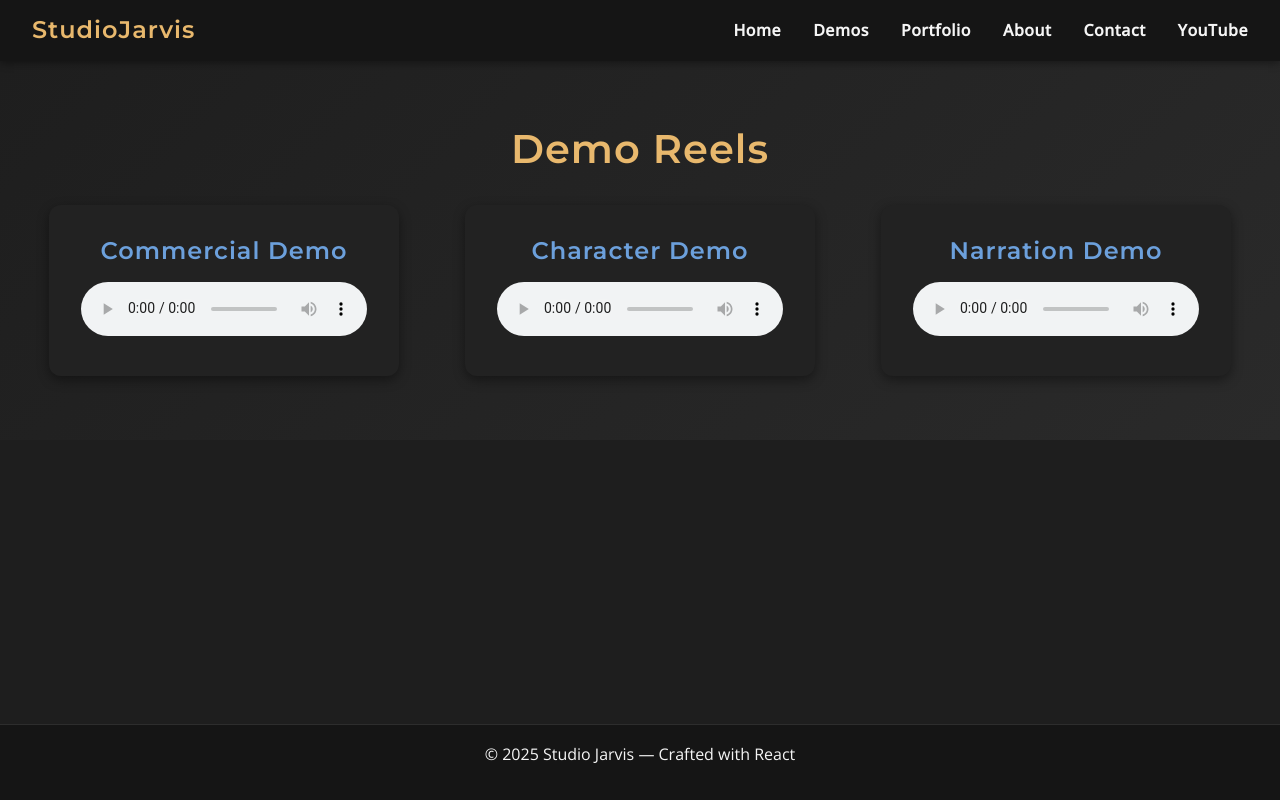
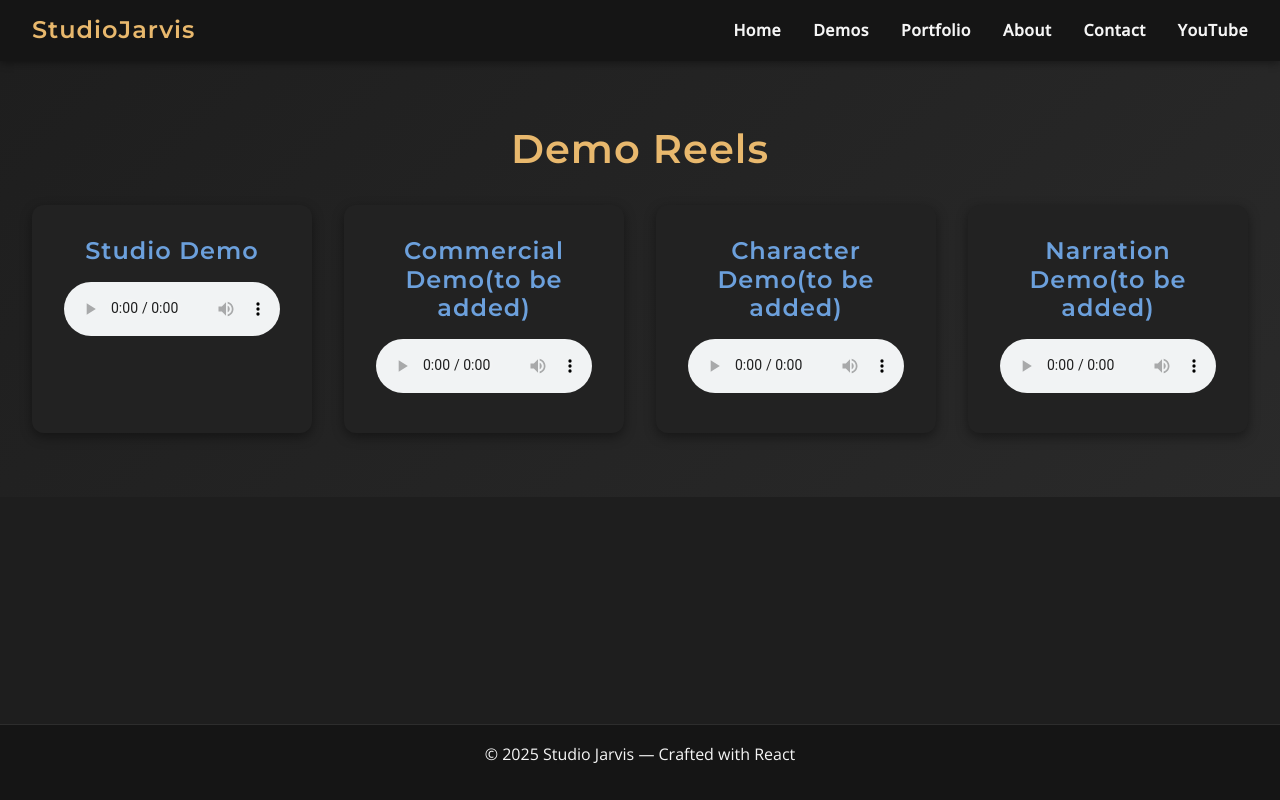
Before and after one commit to baileyjarvis2814/studiojarvis, a React (Create React App) app: page /demos in a window 1280 px wide. Built offline with nearby package versions, Linux system fonts and the light colour scheme.

Commit message:
update by adding studio sample and youtube video sample

```diff
--- a/src/pages/Demos.jsx
+++ b/src/pages/Demos.jsx
@@ -1,10 +1,12 @@
 import "./Demos.css";
+import studioSample from "../assets/audio/StudioSample.mp3";
 
 export default function Demos() {
   const demos = [
-    { title: "Commercial Demo", file: "/audio/commercial.mp3" },
-    { title: "Character Demo", file: "/audio/character.mp3" },
-    { title: "Narration Demo", file: "/audio/narration.mp3" },
+    { title: "Studio Demo", file: studioSample },
+    { title: "Commercial Demo(to be added)", file: "/audio/commercial.mp3" },
+    { title: "Character Demo(to be added)", file: "/audio/character.mp3" },
+    { title: "Narration Demo(to be added)", file: "/audio/narration.mp3" }
   ];
 
   return (
--- a/src/pages/Youtube.jsx
+++ b/src/pages/Youtube.jsx
@@ -1,7 +1,19 @@
+import { useEffect, useState } from "react";
 import { motion } from "framer-motion";
 import "./Youtube.css";
 
 export default function Youtube() {
+  const [useFallback, setUseFallback] = useState(false);
+
+  useEffect(() => {
+    // Try loading YouTube. If it doesn’t load, show fallback.
+    const timer = setTimeout(() => {
+      setUseFallback(true);
+    }, 3000); // 3-second timeout
+
+    return () => clearTimeout(timer);
+  }, []);
+
   return (
     <motion.section
       className="youtube-container"
@@ -20,14 +32,30 @@ export default function Youtube() {
         </p>
 
         <div className="youtube-player-wrapper">
+
+          {/* Fallback: Local video */}
+          {useFallback ? (
+            <video
+              className="youtube-player"
+              controls
+              autoPlay={false}
+            >
+              <source src="/videos/motionComicReel.mp4" type="video/mp4" />
+              Your browser does not support video playback.
+            </video>
+          ) : (
+            /* Default: YouTube iframe */
             <iframe
               className="youtube-player"
-            src="https://www.youtube.com/embed/YOUR_VIDEO_ID_HERE"
+              src="https://www.youtube.com/embed/Ibw1X64EjLc"
               title="StudioJarvis Sample Reel"
               frameBorder="0"
               allow="accelerometer; autoplay; clipboard-write; encrypted-media; gyroscope; picture-in-picture"
               allowFullScreen
+              onError={() => setUseFallback(true)} // Immediate fallback if iframe errors
             ></iframe>
+          )}
+
         </div>
       </div>
     </motion.section>
```
Also changed, not shown: 2 other files (tests, documents, lock files or other folders). Lines whose indentation alone changed are shown as unchanged.
